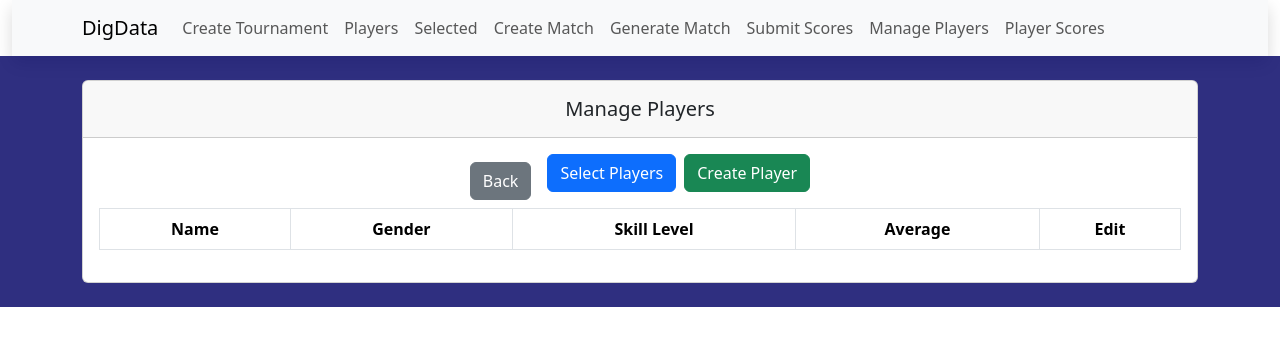
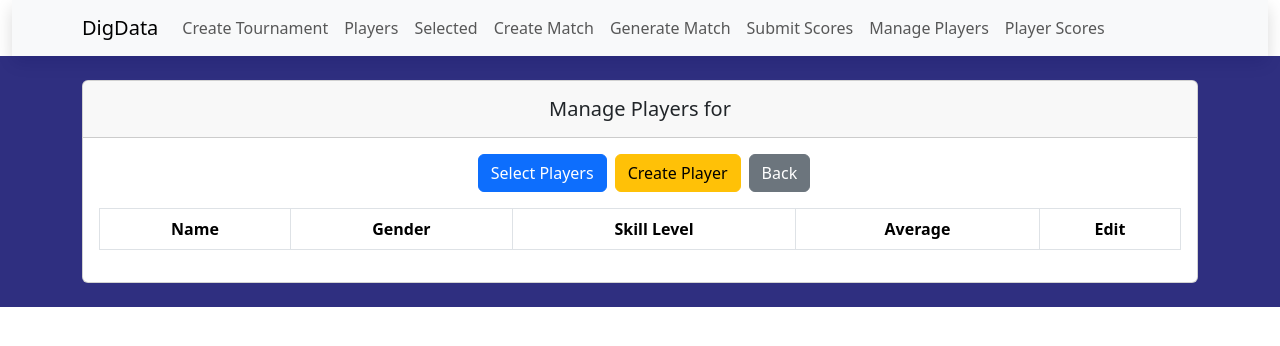
Before and after one commit to jkrueger68/DigData2, a React (Create React App) app: page /managePlayers/1 in a window 1280 px wide. Shown: the top 346 px of the page. Built offline with nearby package versions, Linux system fonts and the light colour scheme.

Commit message:
mirror edit to SelectedHome and ManagePlayers
Cleaned up unused code in SelectedHome. Cleaned up the Transfer data to MangePlayers and made the sorting variable a function for multi-purpose use.

```diff
--- a/src/components/selectedTour/ManagePlayers.jsx
+++ b/src/components/selectedTour/ManagePlayers.jsx
@@ -11,35 +11,53 @@ function ManagePlayers() {
 	const playersArr = PlayersArray();
 	const [showSelectPlayersModal, setShowSelectPlayersModal] = useState(false);
 	const [showCreatePlayerModal, setShowCreatePlayerModal] = useState(false);
-    const [newPlayer, setNewPlayer] = useState({ name: '', gender: '', skillLevel: '', average: '' });
+	const [newPlayer, setNewPlayer] = useState({
+		name: "",
+		gender: "",
+		skillLevel: "",
+		average: "",
+	});
 	const [selectedPlayers, setSelectedPlayers] = useState([]);
-    const [tournamentInfo, setTournamentInfo] = useState({ name: "", index: "" });
+	const [tournamentInfo, setTournamentInfo] = useState({
+		name: "",
+		index: "",
+	});
 
 	const navigate = useNavigate();
 	const { state } = useLocation();
 
 	useEffect(() => {
 		if (state?.type === "INDEX_TO_MANAGE_PLAYERS") {
-            setTournamentInfo((prevState) => ({ ...prevState, name: state.name, index: state.payload }));
+			console.log("State when entering:", state);
+			setTournamentInfo((prevState) => ({
+				...prevState,
+				name: state.name,
+				index: state.payload,
+			}));
 		}
 	}, [state]);
+	console.log("tournament name", tournamentInfo);
 
-	const playerOrder = playersArr.sort((a, b) => {
+	function sortPlayersByNames(players) {
+		return players.slice().sort((a, b) => {
 			if (a.lastName.toLowerCase() < b.lastName.toLowerCase()) return -1;
 			if (a.lastName.toLowerCase() > b.lastName.toLowerCase()) return 1;
 			if (a.firstName.toLowerCase() < b.firstName.toLowerCase()) return -1;
 			if (a.firstName.toLowerCase() > b.firstName.toLowerCase()) return 1;
 			return 0;
 		});
+	}
 
 	const handleBackClick = () => {
 		const TournamentIndexTransfer = {
 			type: "INDEX_TO_SELECTED",
 			payload: tournamentInfo.index,
-            name: tournamentInfo.name
+			name: tournamentInfo.name,
 		};
 
-        navigate(`/selected/${tournamentInfo.name}`, { state: TournamentIndexTransfer });
+		navigate(`/selected/${tournamentInfo.name}`, {
+			state: TournamentIndexTransfer,
+		});
 	};
 
 	const handleCreatePlayer = () => {
@@ -52,9 +70,9 @@ function ManagePlayers() {
 	};
 
 	const handleSelectPlayer = (player) => {
-        setSelectedPlayers(prevSelectedPlayers => {
-            if (prevSelectedPlayers.find(p => p.id === player.id)) {
-                return prevSelectedPlayers.filter(p => p.id !== player.id);
+		setSelectedPlayers((prevSelectedPlayers) => {
+			if (prevSelectedPlayers.find((p) => p.id === player.id)) {
+				return prevSelectedPlayers.filter((p) => p.id !== player.id);
 			} else {
 				return [...prevSelectedPlayers, player];
 			}
@@ -65,36 +83,67 @@ function ManagePlayers() {
 		<React.Fragment>
 			<Card>
 				<Card.Header>
-                    <Card.Title className="mt-2">Manage Players</Card.Title>
+					<Card.Title className="mt-2">
+						Manage Players for {tournamentInfo.name}
+					</Card.Title>
 				</Card.Header>
 				<Card.Body>
-                    <Button variant="secondary" className="me-2" onClick={handleBackClick}>Back</Button>
-                    <Button variant="primary" className="ms-2 mb-3" onClick={() => setShowSelectPlayersModal(true)}>Select Players</Button>
-                    <Button variant="success" className="ms-2 mb-3" onClick={() => setShowCreatePlayerModal(true)}>Create Player</Button>
+					<Button
+						variant="primary"
+						className="ms-2 mb-3"
+						onClick={() => setShowSelectPlayersModal(true)}
+					>
+						Select Players
+					</Button>
+					<Button
+						variant="warning"
+						className="ms-2 mb-3"
+						onClick={() => setShowCreatePlayerModal(true)}
+					>
+						Create Player
+					</Button>
+					<Button
+						variant="secondary"
+						className="ms-2 mb-3"
+						onClick={handleBackClick}
+					>
+						Back
+					</Button>
 
 					{/* Modal for selecting players */}
-                    <Modal show={showSelectPlayersModal} onHide={() => setShowSelectPlayersModal(false)}>
+					<Modal
+						show={showSelectPlayersModal}
+						onHide={() => setShowSelectPlayersModal(false)}
+					>
 						<Modal.Header closeButton>
 							<Modal.Title>Select Players</Modal.Title>
 						</Modal.Header>
 						<Modal.Body>
-                            {playerOrder.map((player) => (
+							{sortPlayersByNames(playersArr).map((player) => (
 								<Form.Check
 									key={player.id}
 									type="checkbox"
 									label={`${player.firstName} ${player.lastName}`}
 									onChange={() => handleSelectPlayer(player)}
-                                    checked={selectedPlayers.some(p => p.id === player.id)}
+									checked={selectedPlayers.some((p) => p.id === player.id)}
 								/>
 							))}
 						</Modal.Body>
 						<Modal.Footer>
-                            <Button variant="primary" onClick={() => setShowSelectPlayersModal(false)}>Close</Button>
+							<Button
+								variant="primary"
+								onClick={() => setShowSelectPlayersModal(false)}
+							>
+								Close
+							</Button>
 						</Modal.Footer>
 					</Modal>
 
 					{/* Modal for creating a new player */}
-                    <Modal show={showCreatePlayerModal} onHide={() => setShowCreatePlayerModal(false)}>
+					<Modal
+						show={showCreatePlayerModal}
+						onHide={() => setShowCreatePlayerModal(false)}
+					>
 						<Modal.Header closeButton>
 							<Modal.Title>Add New Player</Modal.Title>
 						</Modal.Header>
@@ -102,26 +151,53 @@ function ManagePlayers() {
 							<Form>
 								<Form.Group className="mb-3">
 									<Form.Label>Name</Form.Label>
-                                    <Form.Control type="text" name="name" value={newPlayer.name} onChange={handleInputChange} />
+									<Form.Control
+										type="text"
+										name="name"
+										value={newPlayer.name}
+										onChange={handleInputChange}
+									/>
 								</Form.Group>
 								<Form.Group className="mb-3">
 									<Form.Label>Gender</Form.Label>
-                                    <Form.Control type="text" name="gender" value={newPlayer.gender} onChange={handleInputChange} />
+									<Form.Control
+										type="text"
+										name="gender"
+										value={newPlayer.gender}
+										onChange={handleInputChange}
+									/>
 								</Form.Group>
 								<Form.Group className="mb-3">
 									<Form.Label>Skill Level</Form.Label>
-                                    <Form.Control type="text" name="skillLevel" value={newPlayer.skillLevel} onChange={handleInputChange} />
+									<Form.Control
+										type="text"
+										name="skillLevel"
+										value={newPlayer.skillLevel}
+										onChange={handleInputChange}
+									/>
 								</Form.Group>
 
 								<Form.Group className="mb-3">
 									<Form.Label>Average</Form.Label>
-                                <Form.Control type="number" name="average" value={newPlayer.average} onChange={handleInputChange} />
+									<Form.Control
+										type="number"
+										name="average"
+										value={newPlayer.average}
+										onChange={handleInputChange}
+									/>
 								</Form.Group>
 							</Form>
 						</Modal.Body>
 						<Modal.Footer>
-                        <Button variant="secondary" onClick={() => setShowCreatePlayerModal(false)}>Close</Button>
-                        <Button variant="primary" onClick={handleCreatePlayer}>Add Player</Button>
+							<Button
+								variant="secondary"
+								onClick={() => setShowCreatePlayerModal(false)}
+							>
+								Close
+							</Button>
+							<Button variant="primary" onClick={handleCreatePlayer}>
+								Add Player
+							</Button>
 						</Modal.Footer>
 					</Modal>
 
@@ -137,13 +213,17 @@ function ManagePlayers() {
 							</tr>
 						</thead>
 						<tbody>
-                        {selectedPlayers.map((player, index) => (
+							{sortPlayersByNames(selectedPlayers).map((player, index) => (
 								<tr key={index}>
-                                <td>{player.firstName} {player.lastName}</td>
+									<td>
+										{player.firstName} {player.lastName}
+									</td>
 									<td>{player.gender}</td>
 									<td>{player.skillLevel}</td>
 									<td>{player.average}</td>
-                                <td><Button variant="warning">Edit</Button></td>
+									<td>
+										<Button variant="warning">Edit</Button>
+									</td>
 								</tr>
 							))}
 						</tbody>
--- a/src/components/selectedTour/SelectedHome.jsx
+++ b/src/components/selectedTour/SelectedHome.jsx
@@ -5,10 +5,8 @@ import Card from "react-bootstrap/Card";
 import Button from "react-bootstrap/Button";
 import Modal from "react-bootstrap/Modal";
 import RollCall from "./RollCall";
-import PlayersArray from "../hardCodedData/PlayersArray";
 
 function SelectedHome() {
-	const playersArr = PlayersArray();
 	const [showModal, setShowModal] = useState(false);
 	const handleShowModal = () => setShowModal(true);
 	const handleCloseModal = () => setShowModal(false);
@@ -16,9 +14,6 @@ function SelectedHome() {
 		name: "",
 		index: "",
 		players: [],
-	});
-	const [playersList, setPlayersList] = useState({
-		allPlayers: [],
 	});
 
 	const navigate = useNavigate();
@@ -34,33 +29,15 @@ function SelectedHome() {
 		}
 	}, [state]);
 
-	useEffect(() => {
-		const playerOrder = playersArr.sort((a, b) => {
-			if (a.lastName.toLowerCase() < b.lastName.toLowerCase()) return -1;
-			if (a.lastName.toLowerCase() > b.lastName.toLowerCase()) return 1;
-			// If last names are equal, sort by first name
-			if (a.firstName.toLowerCase() < b.firstName.toLowerCase()) return -1;
-			if (a.firstName.toLowerCase() > b.firstName.toLowerCase()) return 1;
-			return 0;
-		});
-
-		setPlayersList((prevState) => ({
-			...prevState,
-			allPlayers: playerOrder,
-		}));
-
-		console.log("Updated tournamentInfo:", tournamentInfo);
-	}, [tournamentInfo]);
-
 	const togglePlayerPresent = (id) => {
-		setPlayersList((prevState) => {
-			const updatedPlayers = prevState.allPlayers.map((player) =>
+		setPlsetTournamentInfoayersList((prevState) => {
+			const updatedPlayers = prevState.players.map((player) =>
 				player.id === id
 					? { ...player, present: player.present === "yes" ? "no" : "yes" }
 					: player
 			);
 			console.log("New players state to be set:", updatedPlayers);
-			return { ...prevState, allPlayers: updatedPlayers };
+			return { ...prevState, players: updatedPlayers };
 		});
 	};
 
@@ -74,13 +51,11 @@ function SelectedHome() {
 		const TournamentIndexTransfer = {
 			type: "INDEX_TO_MANAGE_PLAYERS",
 			payload: index,
-			tournamentName: name,
+			name: name,
 		};
 
 		navigate(`/managePlayers/${name}`, { state: TournamentIndexTransfer });
 	};
-
-
 	const onViewScoresClicked = () => {
 		navigate("/Friends/New"); // change location when ready
 	};
@@ -88,7 +63,7 @@ function SelectedHome() {
 		navigate("/Friends/New"); // change location when ready
 	};
 	const onSubmitPlayersClicked = () => {
-		const playersWithYes = playersList.allPlayers.filter(
+		const playersWithYes = tournamentInfo.players.filter(
 			(player) => player.present === "yes"
 		);
 		console.log("Players with yes:", playersWithYes);
```
Lines whose indentation alone changed are shown as unchanged.
